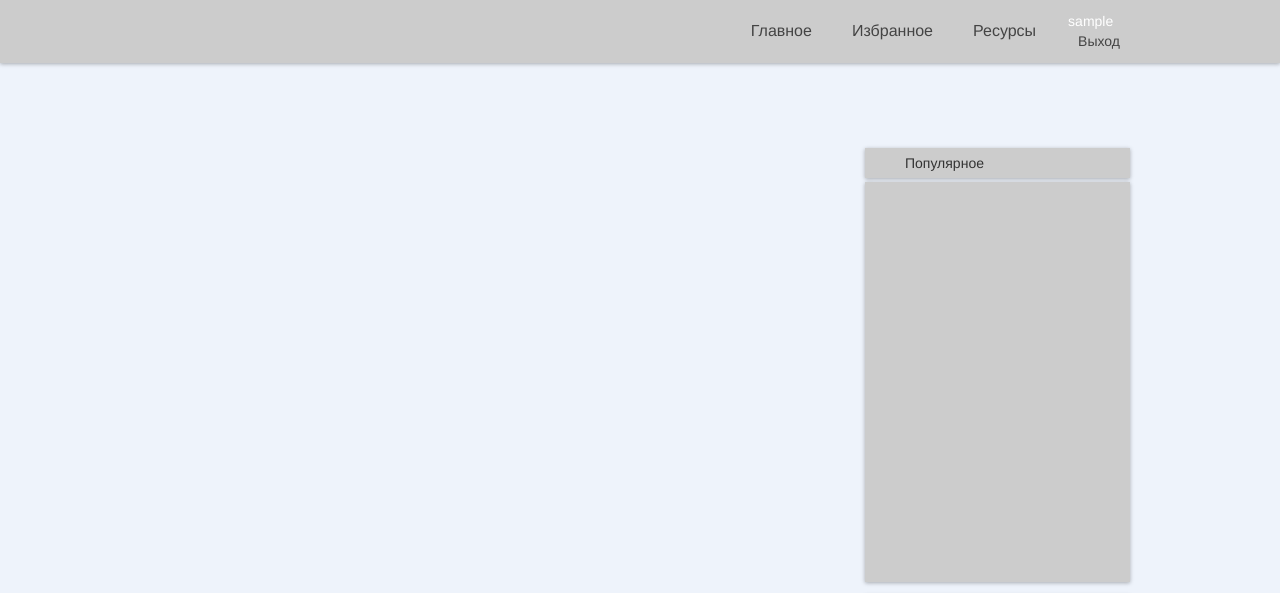
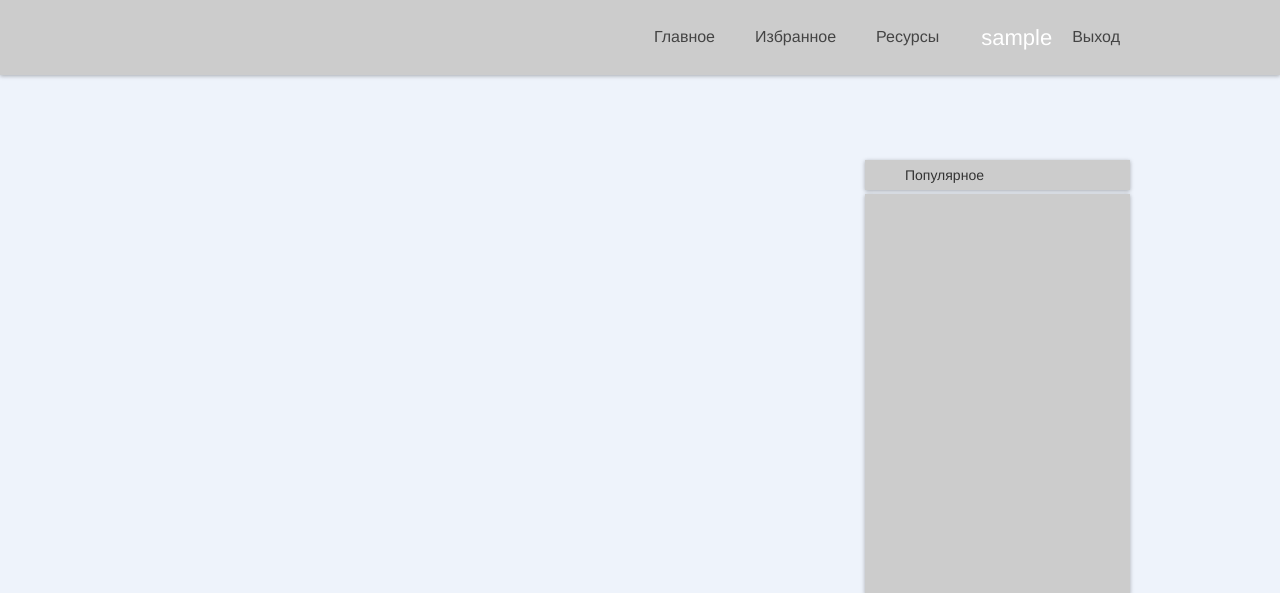
Before and after one commit to gamkartiev/iblog.ru, a PHP site: page /?do=1 in a window 1280 px wide. Shown: the top 593 px of the page. Run offline with PHP 8.4, Linux system fonts and the light colour scheme; the visitor is signed in with stand-in values (Sample User, id 1); data that the repository does not hold is empty; some libraries are stand-ins or nearby versions.

Commit message:
some change in account style

```diff
--- a/admin/auth.php
+++ b/admin/auth.php
@@ -1,4 +1,5 @@
-<?php session_start();
+<?php
+// session_start();
 if(($_GET['do']) == 'logout')
 {
 	unset($_SESSION['admin']);
--- a/admin/index.php
+++ b/admin/index.php
@@ -1,5 +1,6 @@
 <?php
-// session_start();
+session_start();
+// error_reporting(E_ALL);
 header("Content-Type: text/html; charset=utf-8");
 ini_set('display_errors',1);
     require("auth.php");
--- a/index.php
+++ b/index.php
@@ -1,12 +1,12 @@
 <?php
    session_start();
     header("Content-Type: text/html; charset=utf-8");
-   //error_reporting(E_ALL);
+   // error_reporting(E_ALL);
     require_once("database.php");
     require_once("models/articles.php");
 
+
     $link = db_connect();
-    // $login = "";
 
 //Выход из аккаунта
     if(($_GET['do']) == 'logout')
@@ -15,6 +15,7 @@
     	session_destroy();
       header("Location: index.php");
     }
+
 
  //Вход на сайт пользователя
   if(isset($_GET['authentication']))
--- a/models/articles.php
+++ b/models/articles.php
@@ -279,9 +279,9 @@ function get_user($link, $login, $password)
       //Если пароли совпадают, то запускаем пользователю сессию
       $_SESSION['login'] = $myrow['login'];
       $_SESSION['id'] = $myrow['id'];
-
     }
-      else {
+    else
+    {
       echo "Извините, введенный Вами логин или пароль неверный";
       return;
     }
--- a/views/css/style.css
+++ b/views/css/style.css
@@ -44,18 +44,6 @@ header
 	align-items: center;
 }
 
-.nav_top section a
-{
-	padding: 22px 10px;
-	color: #444;
-}
-
-.nav_top section a:hover
-{
-	background: #444;
-	color: #fff;
-}
-
 .menu_top
 {
 	margin: 10px 12px;
@@ -84,6 +72,37 @@ header
 {
 	text-decoration: none;
 }
+
+.nav_top section a
+{
+	padding: 22px 10px;
+	color: #444;
+}
+
+.nav_top section a:hover
+{
+	background: #444;
+	color: #fff;
+}
+
+.login
+{
+	display: flex;
+}
+
+.login_name
+{
+	padding: 22px 10px;
+	font-size: 22px;
+	color: #fff;
+}
+
+.login a
+{
+	margin: auto;
+}
+
+
 
 
 /* --- Основной контейнер ---*/
--- a/views/formEnter.php
+++ b/views/formEnter.php
@@ -1,12 +1,9 @@
 <?php
-session_start();
-
 if($_SESSION['login'])
 {
 	header("Location: index.php");
 	exit;
 }
-
 ?>
 
 <!DOCTYPE html>
@@ -24,7 +21,6 @@ if(isset($_POST['button']))
 	{
 		$login = $_POST['login'];
 		$password = $_POST['password'];
-
 		get_user($link, $login, $password);
 	}
 	 ?>
--- a/views/header.php
+++ b/views/header.php
@@ -7,17 +7,17 @@
 
 <?php
 if(empty($_SESSION['login'])) :?>
-    <section>
-      <a href="/index.php?authentication=enter" class="link_top"> Вход </a>
-      <a href="/index.php?authentication=registration" class="link_top"> Регистрация </a>
-    </section>
+    <ul class="menu_top">
+      <li class="list_top"> <a href="/index.php?authentication=enter" class="link_top"> Вход </a></li>
+      <li class="list_top"> <a href="/index.php?authentication=registration" class="link_top"> Регистрация </a></li>
+    </ul>
  <?php
  endif;
 
 if(!empty($_SESSION['login'])): ?>
-    <section>
-      <div class="login"> <?=$_SESSION['login']?> </div>
-      <a href="index.php?do=logout"> Выход </a>
+    <section class="login">
+      <div class="login_name"> <?=$_SESSION['login']?> </div>
+      <a class="link_top" href="index.php?do=logout"> Выход </a>
     </section>
 <?php endif; ?>
 
```
Also changed, not shown: article.php (+9 -1 lines), views/article.php (+6 -6 lines). Lines whose indentation alone changed are shown as unchanged.
